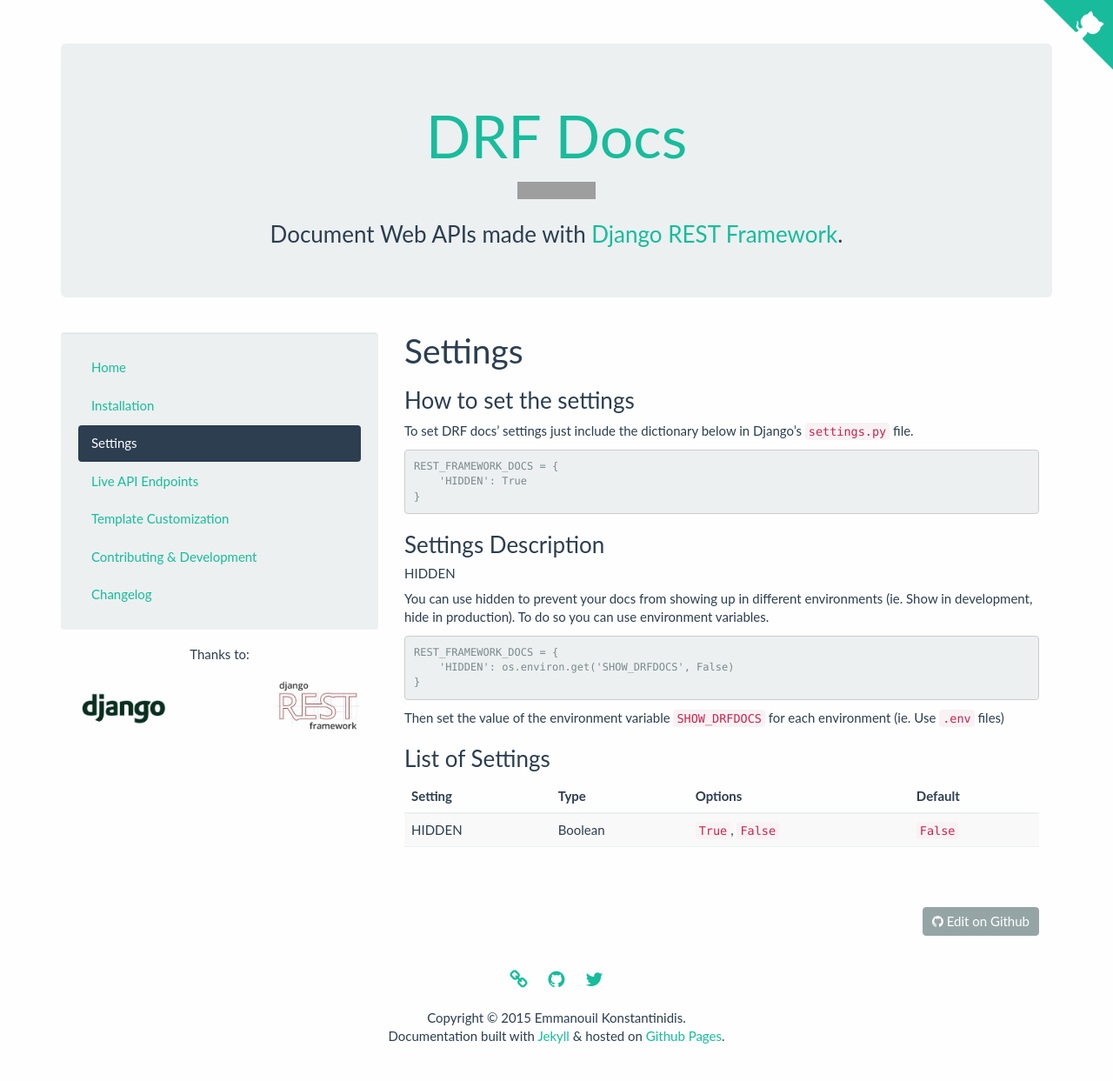
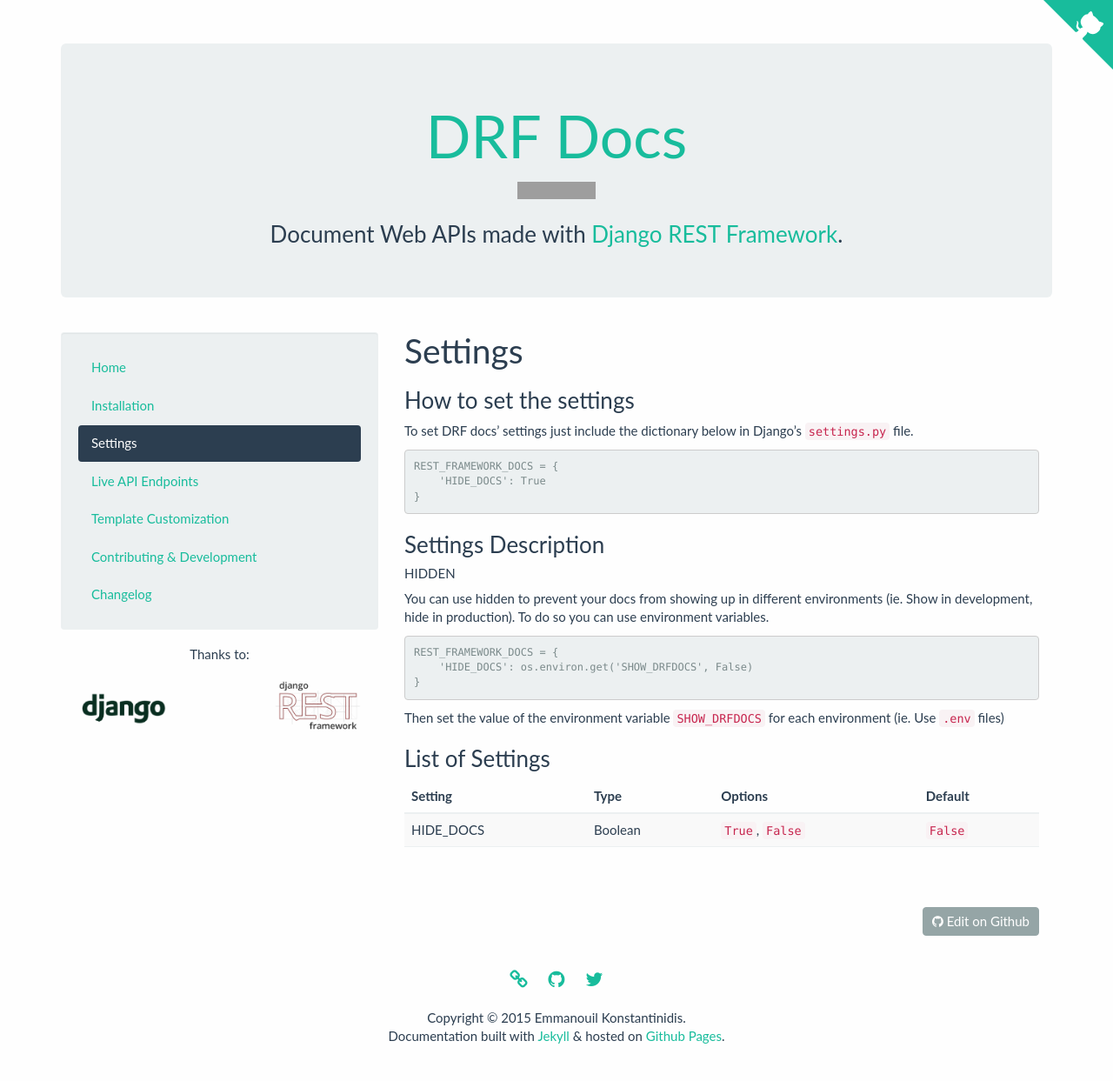
Before and after one commit to manosim/django-rest-framework-docs, a Jekyll site: the page built from _docs/settings.md, in a window 1280 px wide. Shown: the whole page at 87% size. Built offline with Jekyll 4.4.1, drawn with Linux system fonts in a browser that asks for light colours; some web fonts are replaced; grey boxes are pictures that could not be loaded.

Commit message:
Update `HIDDEN` to `HIDE_DOCS `.

```diff
--- a/_docs/settings.md
+++ b/_docs/settings.md
@@ -8,7 +8,7 @@
 To set DRF docs' settings just include the dictionary below in Django's `settings.py` file.
 
     REST_FRAMEWORK_DOCS = {
-        'HIDDEN': True
+        'HIDE_DOCS': True
     }
 
 
@@ -18,7 +18,7 @@
 You can use hidden to prevent your docs from showing up in different environments (ie. Show in development, hide in production). To do so you can use environment variables.
 
     REST_FRAMEWORK_DOCS = {
-        'HIDDEN': os.environ.get('SHOW_DRFDOCS', False)
+        'HIDE_DOCS': os.environ.get('SHOW_DRFDOCS', False)
     }
 
 Then set the value of the environment variable `SHOW_DRFDOCS` for each environment (ie. Use `.env` files)
@@ -28,5 +28,5 @@
 {:.table .table-striped}
 | Setting | Type    | Options         | Default |
 |---------|---------|-----------------|---------|
-| HIDDEN  | Boolean | `True`, `False` | `False` |
+|HIDE_DOCS| Boolean | `True`, `False` | `False` |
 |         |         |                 |         |
```
